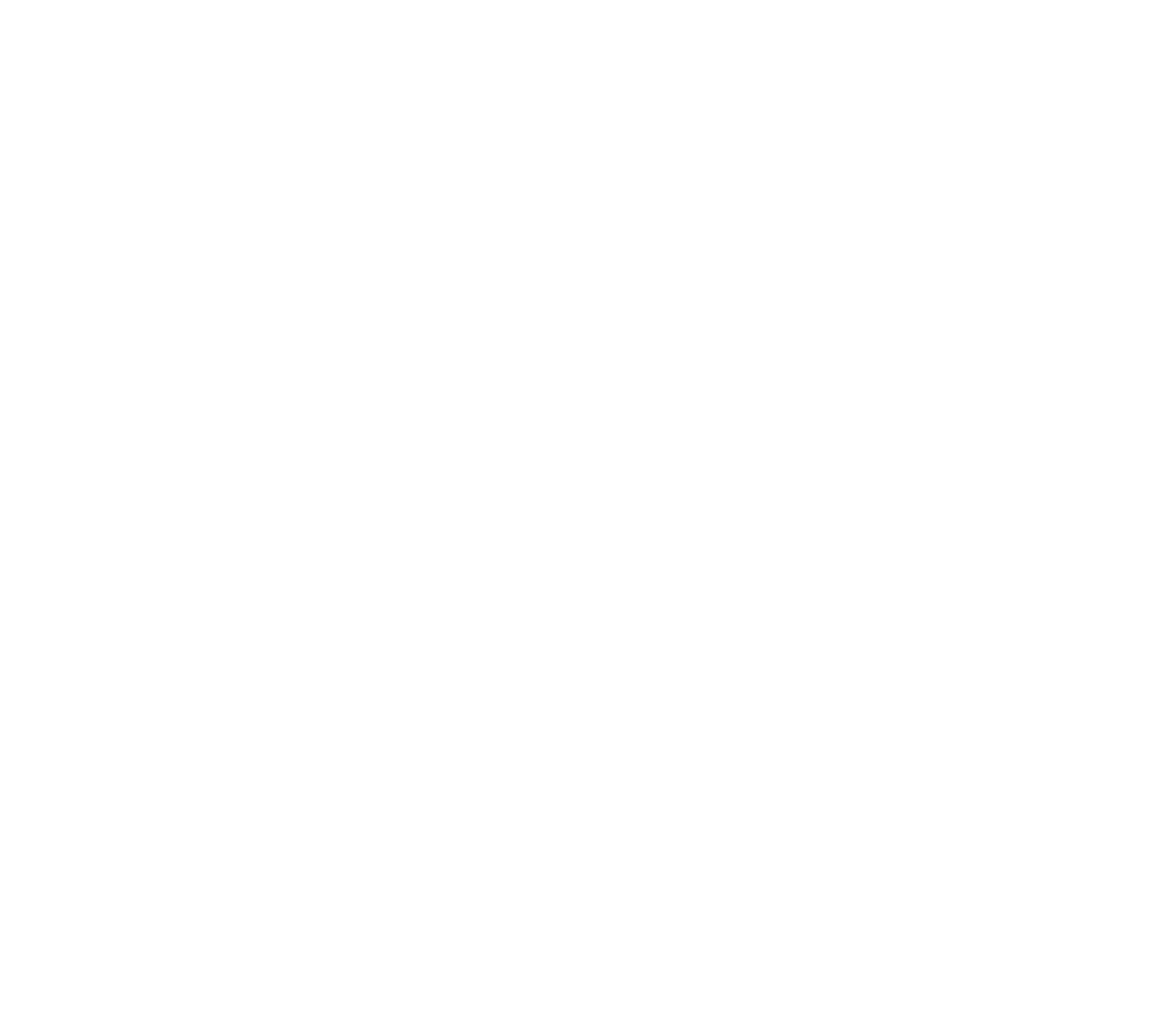
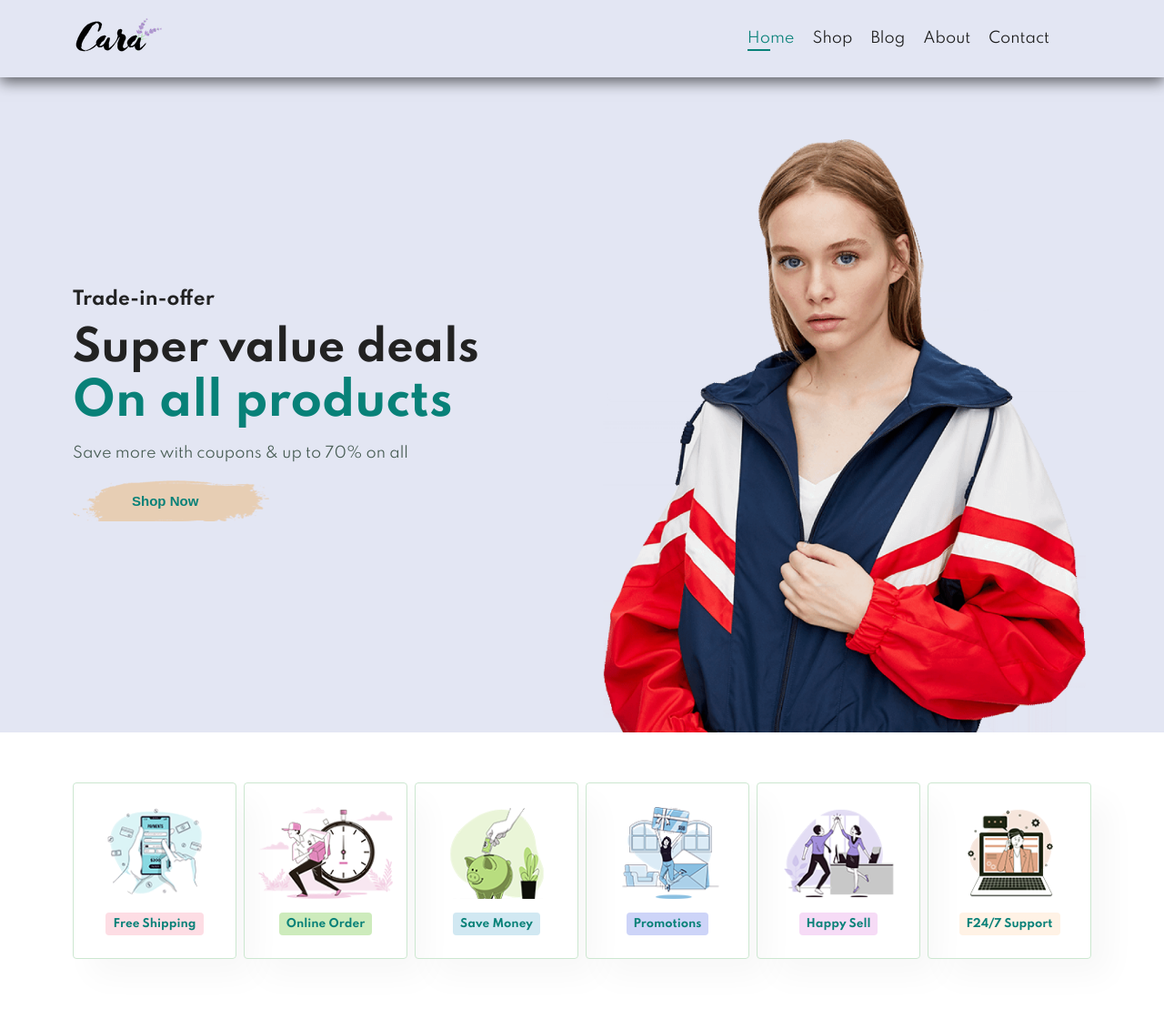
Before and after one commit to shahzadhashmi/EcommerceWebsite, a plain HTML site: page index.html in a window 1280 px wide. Shown: the whole page at 91% size. Before the commit the page ends 800 px from the top, so only its background shows below. Drawn offline with Linux system fonts and the light colour scheme.

Commit message:
header hero and feature section completed

```diff
--- a/index.html
+++ b/index.html
@@ -9,6 +9,57 @@
 
 </head>
 <body>
+    <!-- Header Section -->
+    <section id="header">
+        <a href="index.html"><img src="img/logo.png" alt="Logo"></a>
 
+        <div class="navbar">
+            <ul>
+                <li><a class="active" ="index.html">Home</a></li>
+                <li><a href="shop.html">Shop</a></li>
+                <li><a href="blog.html">Blog</a></li>
+                <li><a href="about.html">About</a></li>
+                <li><a href="contact.html">Contact</a></li>
+                <li><a href="cart.html"><i class="far fa-shopping-bag"></i></a></li>
+            </ul>
+        </div>
+    </section>
+
+    <!-- Hero Section -->
+    <section id="hero">
+        <h4>Trade-in-offer</h4>
+        <h2>Super value deals</h2>
+        <h1>On all products</h1>
+        <p>Save more with coupons & up to 70% on all</p>
+        <button>Shop Now</button>
+    </section>
+
+    <!-- Feature Section -->
+    <section id="feature" class="section-p1">
+        <div class="fe-box">
+            <img src="img/features/f1.png" alt="Feature Images">
+            <h6>Free Shipping</h6>
+        </div>
+        <div class="fe-box">
+            <img src="img/features/f2.png" alt="Feature Images">
+            <h6>Online Order</h6>
+        </div>
+        <div class="fe-box">
+            <img src="img/features/f3.png" alt="Feature Images">
+            <h6>Save Money</h6>
+        </div>
+        <div class="fe-box">
+            <img src="img/features/f4.png" alt="Feature Images">
+            <h6>Promotions</h6>
+        </div>
+        <div class="fe-box">
+            <img src="img/features/f5.png" alt="Feature Images">
+            <h6>Happy Sell</h6>
+        </div>
+        <div class="fe-box">
+            <img src="img/features/f6.png" alt="Feature Images">
+            <h6>F24/7 Support</h6>
+        </div>
+    </section>
 </body>
 </html>
--- a/style.css
+++ b/style.css
@@ -0,0 +1,191 @@
+@import url("https://fonts.googleapis.com/css2?family=Spartan:wght@100;200;300;400;500;600;700;800;900&display=swap");
+
+* {
+    box-sizing: border-box;
+    margin: 0;
+    padding: 0;
+}
+
+body {
+    font-family: 'Spartan', sans-serif;
+    width: 100%;
+}
+
+h1 {
+    font-size: 50px;
+    line-height: 64px;
+    color: #222;
+}
+
+h2 {
+    font-size: 46px;
+    line-height: 54px;
+    color: #222;
+}
+
+h4 {
+    font-size: 20px;
+    color: #222;
+}
+
+h6 {
+    font-weight: 700;
+    font-size: 12px;
+}
+
+p {
+    font-size: 16px;
+    color: #465b52;
+    margin: 15px 0 20px 0;
+}
+
+.section-p1 {
+    padding: 40px 80px;
+}
+
+.section-m1 {
+    margin: 40px 0;
+}
+
+/* Header Start */
+#header {
+    display: flex;
+    align-items: center;
+    justify-content: space-between;
+    background-color: #e3e6f3;
+    padding: 20px 80px;
+    box-shadow: 0 5px 15px rgba(0, 0, 0, 0.6);
+    z-index: 999;
+    position: sticky;
+    top: 0;
+    left: 0;
+}
+
+.navbar ul {
+    display: flex;
+    justify-content: center;
+    align-items: center;
+    list-style: none;
+}
+
+.navbar li {
+    padding: 0 10px;
+    position: relative;
+}
+
+.navbar li a {
+    color: #1a1a1a;
+    text-decoration: none;
+    font-size: 16px;
+    transition: 0.3s ease;
+}
+
+.navbar li a:hover,
+.navbar li a.active {
+    color: #088178;
+}
+
+.navbar li a.active::after,
+.navbar li a:hover::after {
+    content: '';
+    width: 35%;
+    height: 2px;
+    background: #088178;
+    position: absolute;
+    bottom: -4px;
+    left: 10px;
+}
+
+/* Hero Start */
+#hero {
+    background-image: url('img/hero4.png');
+    height: 90vh;
+    width: 100%;
+    background-size: cover;
+    background-position: top 25% right 0;
+    display: flex;
+    flex-direction: column;
+    justify-content: center;
+    align-items: flex-start;
+    padding: 0 80px;
+}
+
+#hero h4 {
+    padding-bottom: 15px;
+}
+
+#hero h1 {
+    color: #088178;
+}
+
+#hero button {
+    background-image: url('img/button.png');
+    background-color: transparent;
+    color: #088178;
+    border: 0;
+    padding: 14px 80px 14px 65px;
+    background-repeat: no-repeat;
+    font-size: 15px;
+    font-weight: 700;
+}
+
+#feature {
+    display: flex;
+    justify-content: space-between;
+    align-items: center;
+    flex-wrap: wrap;
+}
+
+#feature .fe-box {
+    width: 180px;
+    text-align: center;
+    padding: 25px 15px;
+    box-shadow: 20px 20px 34px rgba(0, 0, 0, 0.03);
+    border: 1px solid #cce7d0;
+    border-radius: 4px;
+    margin: 15px 0;
+    transition: 0.3s ease;
+}
+
+#feature .fe-box:hover {
+    box-shadow: 10px 10px 54px rgba(70, 62, 221, 0.1);
+    border-radius: 10px;
+}
+
+
+#feature .fe-box img {
+    width: 100%;
+    margin-bottom: 10px;
+    transition: 0.3s ease;
+}
+
+#feature .fe-box img:hover {
+    transform: scale(1.1);
+
+}
+
+#feature .fe-box h6 {
+    display: inline-block;
+    padding: 12px 8px;
+    line-height: 1px;
+    border-radius: 4px;
+    color: #088178;
+    background-color: #fddde4;
+}
+
+#feature .fe-box:nth-child(2) h6 {
+    background-color: #cdebbc;
+}
+#feature .fe-box:nth-child(3) h6 {
+    background-color: #d1e8f2;
+}
+#feature .fe-box:nth-child(4) h6 {
+    background-color: #cdd4f8;
+}
+#feature .fe-box:nth-child(5) h6 {
+    background-color: #f6dbf6;
+}
+#feature .fe-box:nth-child(6) h6 {
+    background-color: #fff2e5;
+}
+/* Hero Start */
```
